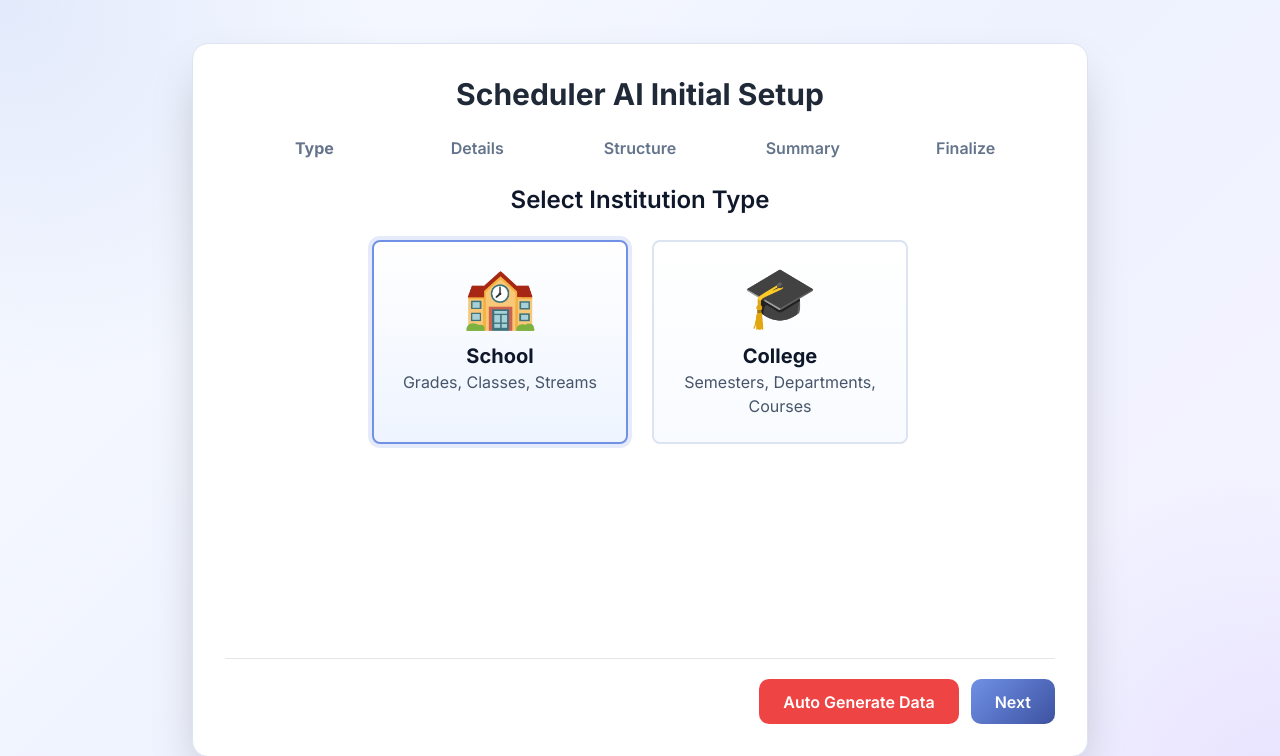
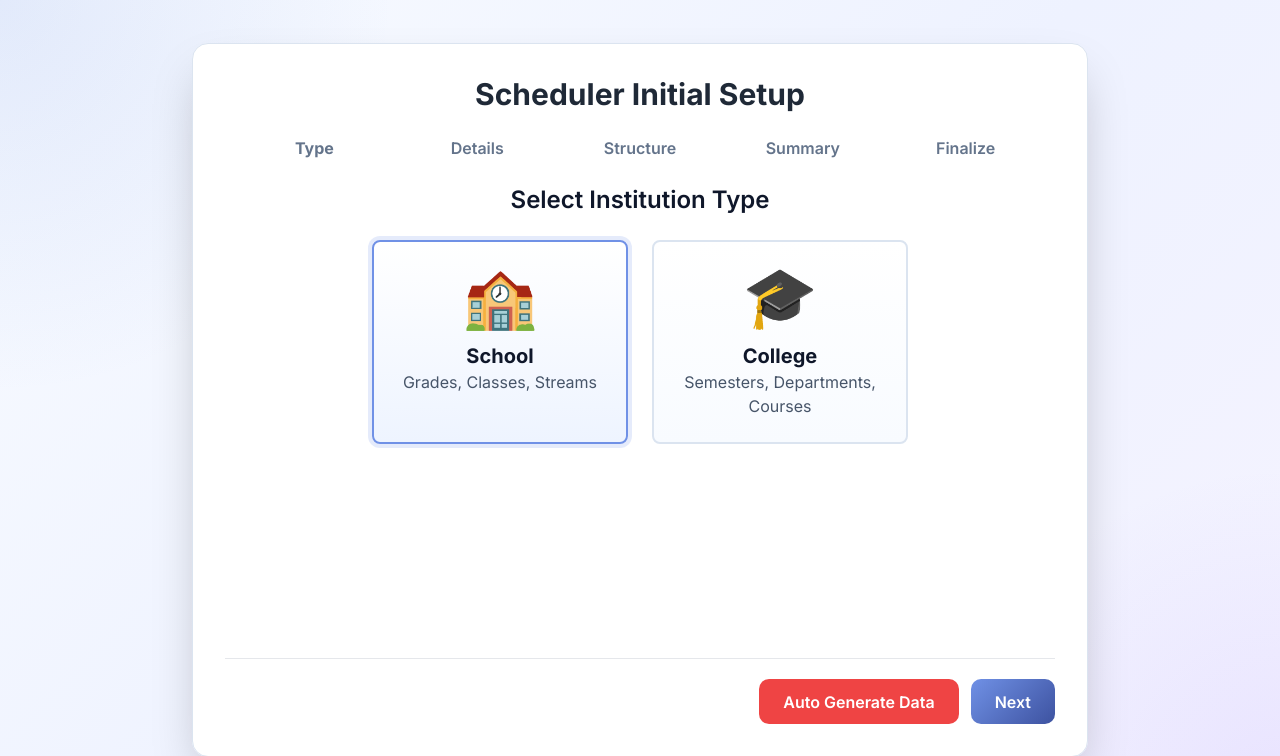
Before and after one commit to Akhilesh2509/smart_classroom_timetable_scheduler, a Flask app: page /setup in a window 1280 px wide. Shown: the top 756 px of the page. Run offline with Flask 3, Linux system fonts and the light colour scheme; some libraries are stand-ins or nearby versions.

Commit message:
Fix Setup Page

```diff
--- a/app.py
+++ b/app.py
@@ -78,9 +78,9 @@ def create_app(config_class=Config):
     def inject_global_vars():
         try:
             config = AppConfig.query.filter_by(key='institute_name').first()
-            return {'institute_name': config.value if config else 'Scheduler AI'}
+            return {'institute_name': config.value if config else 'Scheduler'}
         except Exception:
-            return {'institute_name': 'Scheduler AI'}
+            return {'institute_name': 'Scheduler'}
 
     # OPTIONAL: Metrics safe execution
     with app.app_context():
--- a/templates/login.html
+++ b/templates/login.html
@@ -60,7 +60,7 @@
     <div class="w-full max-w-md p-8 space-y-6 glass-card rounded-2xl shadow-xl fade-in">
 
         <h1 class="text-3xl font-bold text-center text-gray-800">
-            Scheduler AI
+            Scheduler
         </h1>
 
         <p class="text-center text-gray-500">
--- a/templates/setup.html
+++ b/templates/setup.html
@@ -4,7 +4,7 @@
 <head>
     <meta charset="UTF-8">
     <meta name="viewport" content="width=device-width, initial-scale=1.0">
-    <title>Setup - Scheduler AI</title>
+    <title>Setup - Scheduler</title>
     <script src="https://cdn.tailwindcss.com"></script>
     <link href="https://fonts.googleapis.com/css2?family=Inter:wght@400;500;600;700;800&display=swap" rel="stylesheet">
 <style>
@@ -261,7 +261,7 @@ input[type="checkbox"] {
 <body class="bg-gradient-body text-gray-900 min-h-screen p-4 flex items-center justify-center">
     <div class="w-full max-w-4xl mx-auto">
         <div id="setup-container" class="p-4 sm:p-8 space-y-6 glass-card rounded-2xl shadow-2xl">
-           <h1 class="text-3xl font-bold text-center text-gray-800">Scheduler AI Initial Setup</h1>
+           <h1 class="text-3xl font-bold text-center text-gray-800">Scheduler Initial Setup</h1>
             <div id="error-banner"
                 class="hidden bg-red-500/20 border border-red-500/30 text-red-300 px-4 py-3 rounded-lg text-center">
             </div>
```
